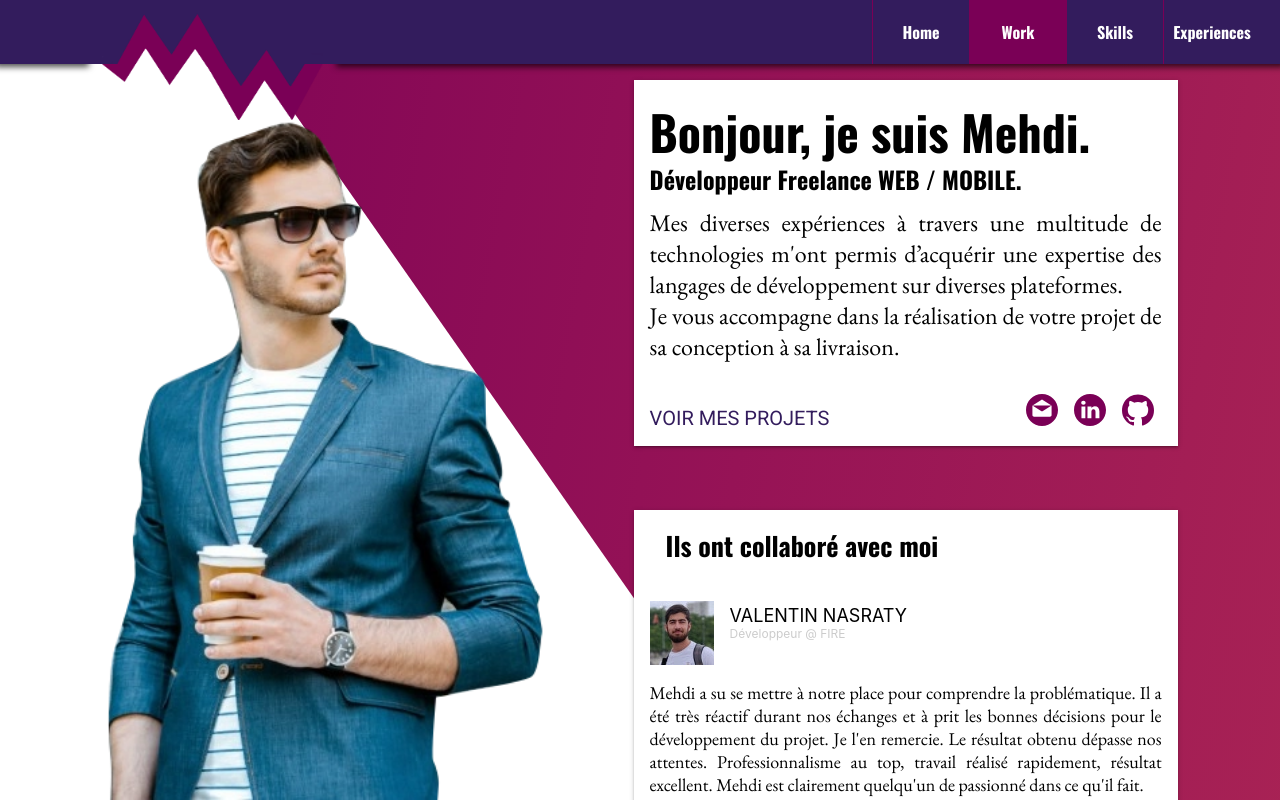
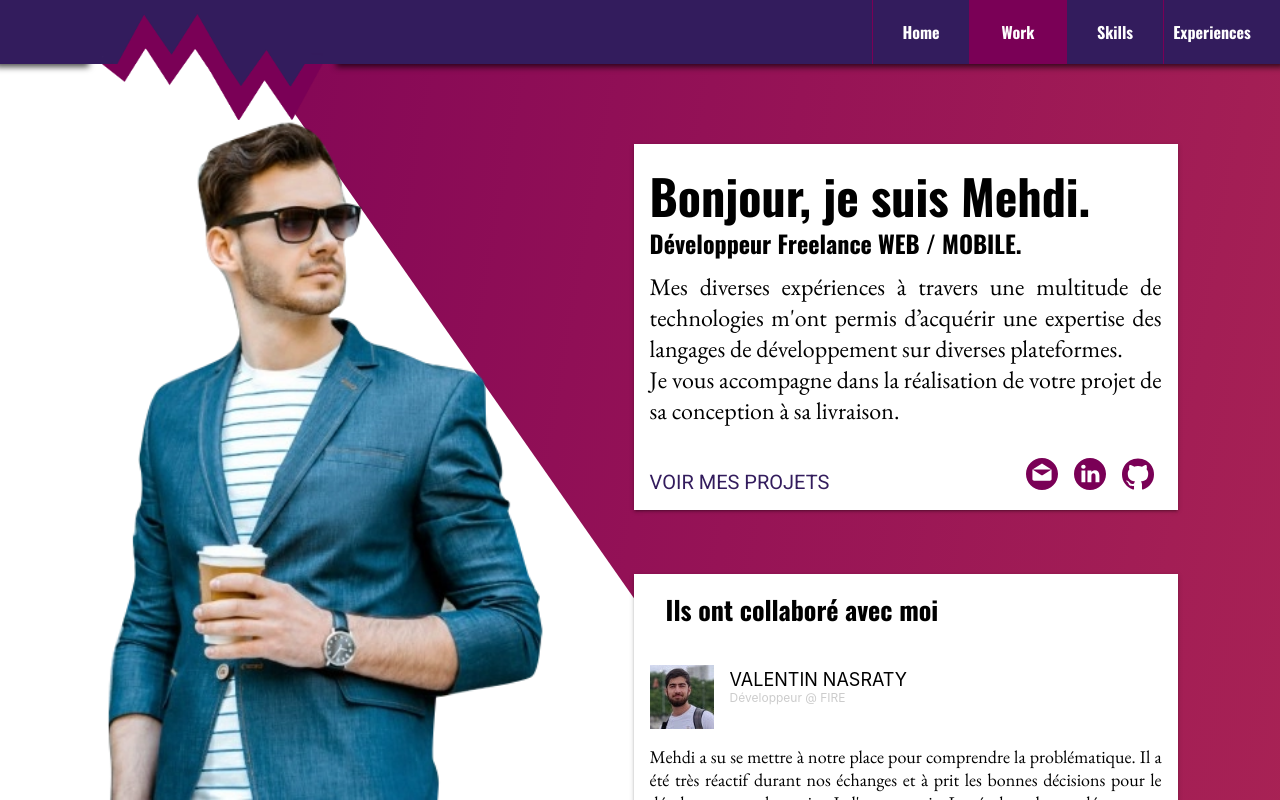
Before and after one commit to mehdidotcafe/mehdi.cafe, a React (Create React App) app: page /work in a window 1280 px wide. Shown: the top 800 px of the page. Built offline with nearby package versions, Linux system fonts and the light colour scheme.

Commit message:
fix landing margin top

```diff
--- a/src/pages/Landing.css
+++ b/src/pages/Landing.css
@@ -63,6 +63,7 @@
 }
 
 .landing-container .main-text-container {
+  margin-top: 64px;
   margin-bottom: 64px;
   max-width: 40vw;
   padding: 16px;
```
Also changed, not shown: 11 other files (tests, documents, lock files or other folders).
